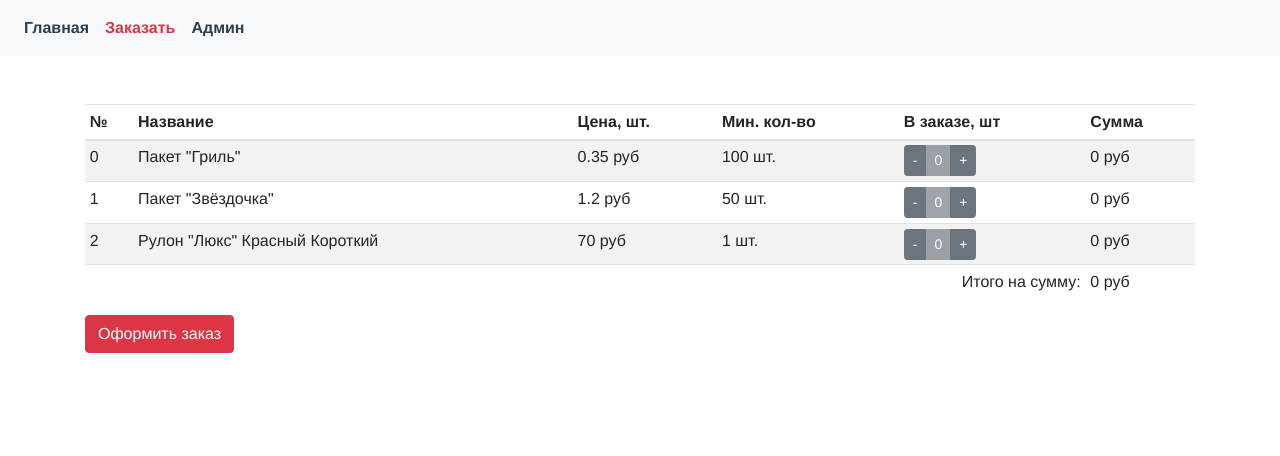
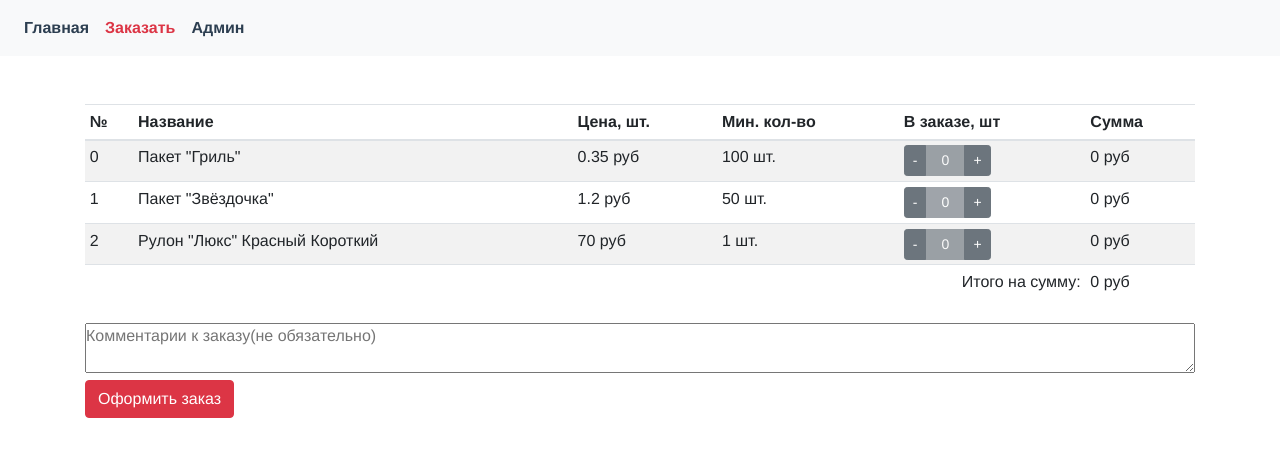
Before and after one commit to NaMax66/silkroad, a Vue app: page /order in a window 1280 px wide. Shown: the top 456 px of the page. Built offline with nearby package versions, Linux system fonts and the light colour scheme.

Commit message:
order component done

```diff
--- a/src/views/Order.vue
+++ b/src/views/Order.vue
@@ -21,7 +21,7 @@
         <th scope="col">
           <div class="btn-group" role="group" aria-label="Basic example">
             <button type="button" class="btn btn-secondary btn-sm" @click="addAmount('minus', product.id)">-</button>
-            <button type="button" class="btn btn-secondary btn-sm disabled" aria-disabled="true">{{getAmount(product)}}</button>
+            <button type="button" style="min-width: 40px" class="btn btn-secondary btn-sm disabled" aria-disabled="true">{{getAmount(product)}}</button>
             <button type="button" class="btn btn-secondary btn-sm" @click="addAmount('plus', product.id)">+</button>
           </div>
         </th>
@@ -33,6 +33,10 @@
       </tr>
       </tbody>
     </table>
+    <!--todo ограничить число символов, сделать проверку-->
+    <div>
+      <textarea class="mt-2 w-100" placeholder="Комментарии к заказу(не обязательно)" v-model="comment" rows="2"></textarea>
+    </div>
     <button class="btn btn-danger" @click="handleActionBtn">Оформить заказ</button>
     <v-modal :is-modal-shown="isModalShown">
           <div class="modal-header">
@@ -95,6 +99,7 @@ export default {
     isModalErrorShown: false,
     phone: '',
     name: '',
+    comment: '',
     isFetching: false,
     isOperatorPhoneShown: false,
     operatorPhone: '555-55-55'
@@ -137,6 +142,7 @@ export default {
         newOrder: this.getOrder,
         name: this.name,
         phone: this.phone,
+        comment: this.comment.substring(0, 3000),
         total: this.getTotalOrderSum
       }
       let res = {}
```
